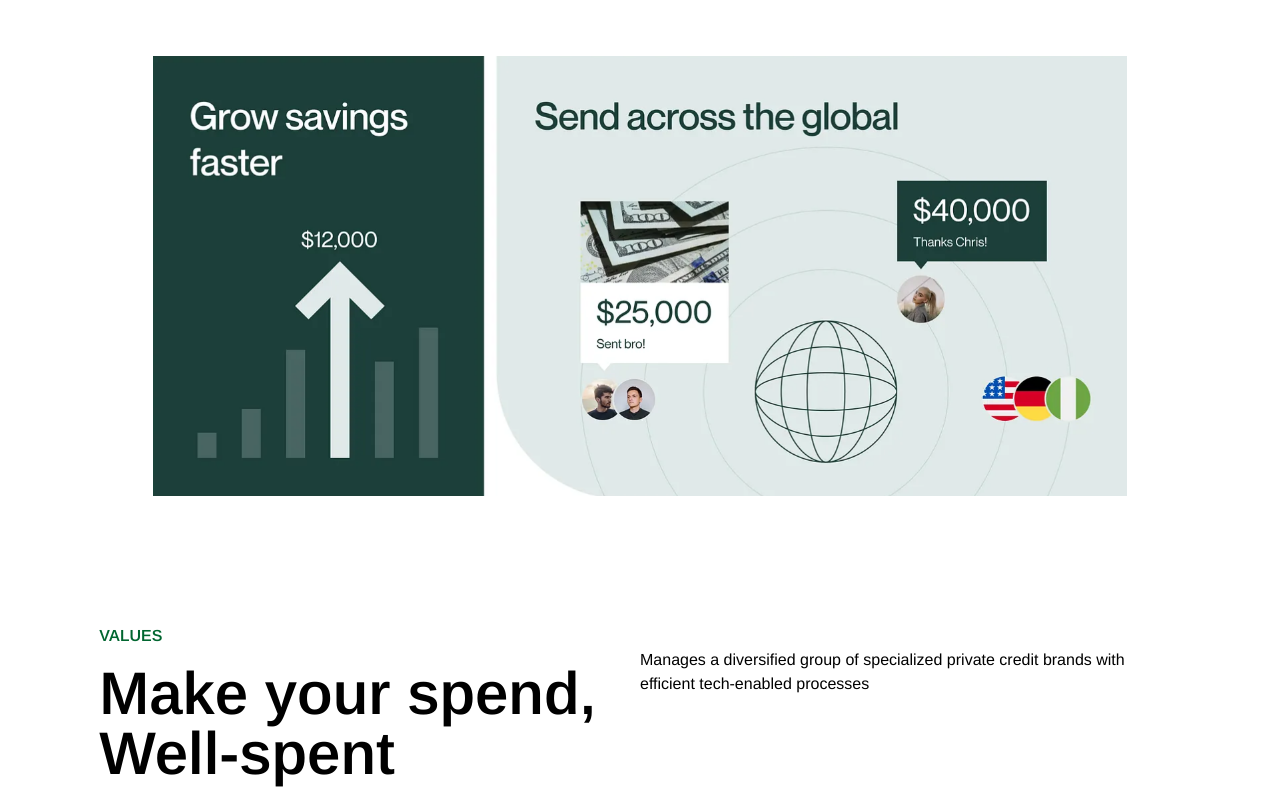
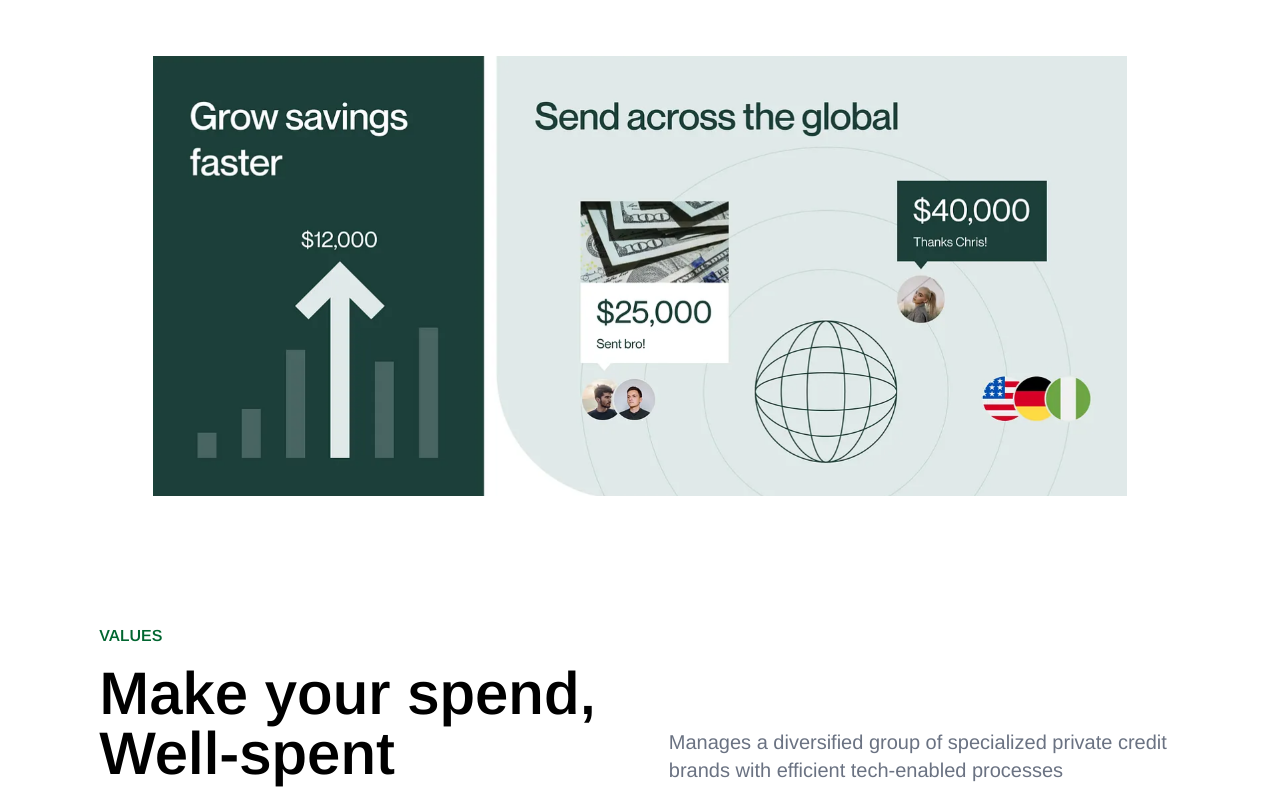
Before and after one commit to michaelleoliveir/ascone-landing-page, a React (Vite) app: page / in a window 1280 px wide. Shown: the part 1294-2094 px from the top of the page. Built offline with nearby package versions, Linux system fonts and the light colour scheme.

Commit message:
refactor: adjust Values component

```diff
--- a/src/components/Values/Values.jsx
+++ b/src/components/Values/Values.jsx
@@ -11,7 +11,9 @@ export const Values = () => {
                     <div className="w-[50%]">
                         <h1 id="title" className="max-w-[32rem]">Make your spend, Well-spent</h1>
                     </div>
-                    <p className="w-[50%]">Manages a diversified group of specialized private credit brands with efficient tech-enabled processes</p>
+                    <div className="w-[50%] flex flex-row-reverse items-end">
+                        <p className="max-w-[32rem] items-end justify-end text-xl text-gray-500">Manages a diversified group of specialized private credit brands with efficient tech-enabled processes</p>
+                    </div>
                 </div>
             </div>
 
```
